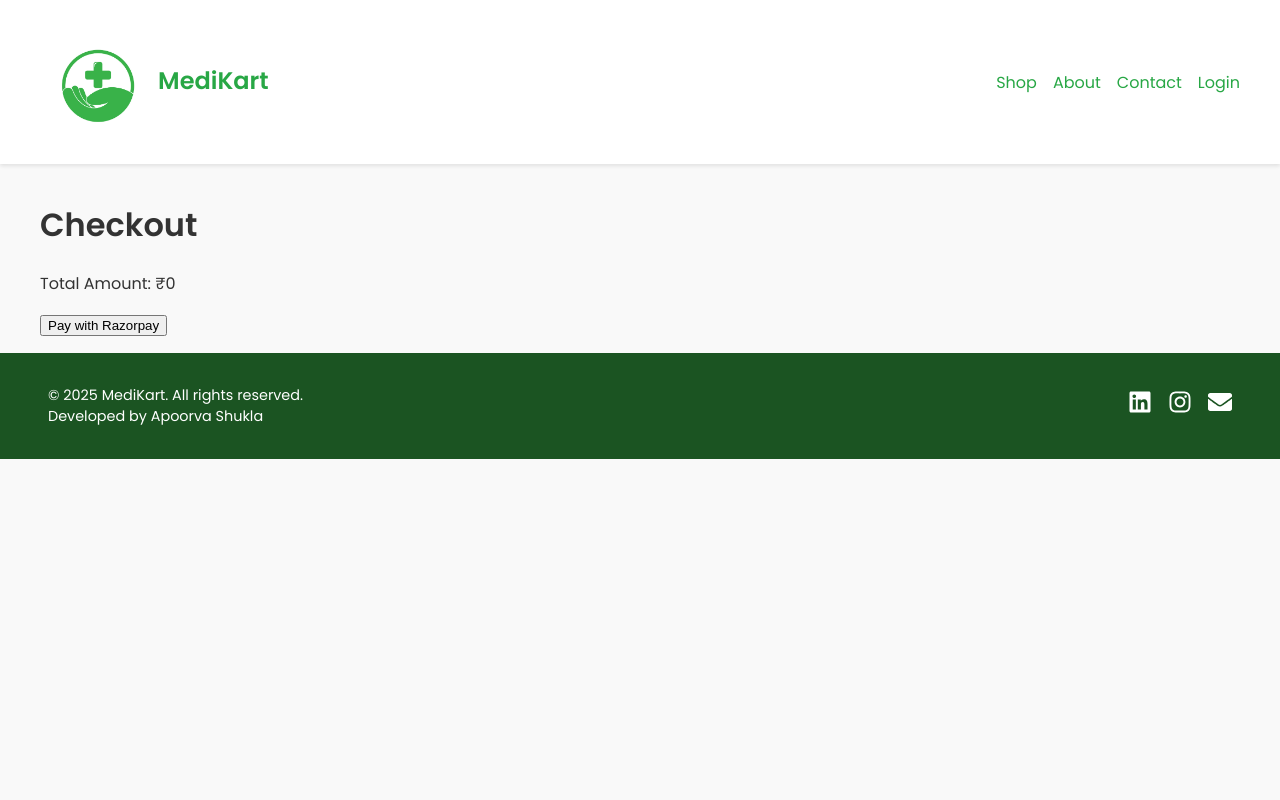
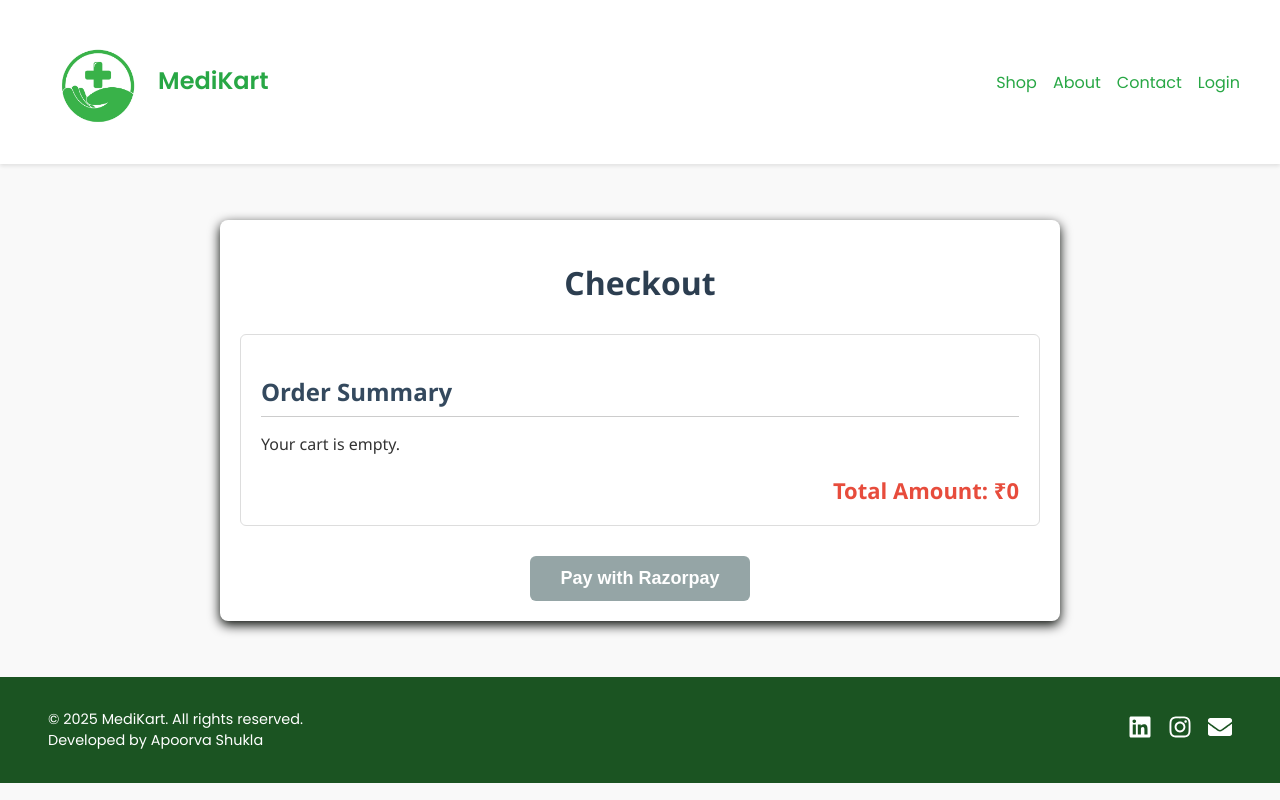
Before and after one commit to apoorva0777/MediKart-Project, a React (Vite) app in the folder medikart-frontend/: page /checkout in a window 1280 px wide. Built offline with nearby package versions, Linux system fonts and the light colour scheme.

Commit message:
cart functionality

```diff
--- a/medikart-frontend/src/components/pages/AboutPage.css
+++ b/medikart-frontend/src/components/pages/AboutPage.css
@@ -7,7 +7,7 @@
 }
 
 .about-left {
-  background: linear-gradient(135deg, #59ab65 0%, #044e19 100%);
+  background: linear-gradient(135deg, #59ab65 0%, #04651f 100%);
   color: white;
   flex: 1;
   padding: 3rem 2rem;
@@ -46,4 +46,5 @@
   max-width: 100%;
   border-radius: 8px;
   box-shadow: 0 6px 20px rgba(0,0,0,0.2);
+  height: 100%;
 }
--- a/medikart-frontend/src/components/pages/CartPage.jsx
+++ b/medikart-frontend/src/components/pages/CartPage.jsx
@@ -69,7 +69,7 @@ const CartPage = () => {
     }
 
     const options = {
-      key: process.env.REACT_APP_RAZORPAY_KEY_ID, // Enter the Key ID generated from the Dashboard
+      key: process.env.REACT_APP_RAZORPAY_KEY_ID,
       amount: orderData.amount,
       currency: orderData.currency,
       name: "MediKart",
@@ -88,7 +88,8 @@ const CartPage = () => {
         const verifyData = await verifyRes.json();
         if (verifyData.status === "success") {
           alert("Payment successful!");
-          // Optionally clear cart or navigate to success page
+          clearCart();
+          // Optionally navigate to success page
         } else {
           alert("Payment verification failed. Please contact support.");
         }
@@ -115,7 +116,7 @@ const CartPage = () => {
     <div className="cart-container">
       <h1 className="cart-header">Your Cart</h1>
       {cartItems.length === 0 ? (
-        <p>Your cart is empty.</p>
+        <p className="cart-empty-message">Your cart is empty.</p>
       ) : (
         <>
           <ul className="cart-items">
@@ -152,9 +153,9 @@ const CartPage = () => {
           </ul>
           <div className="cart-total">Total: ₹{getTotalPrice().toFixed(2)}</div>
           <div className="cart-actions">
-            <button className="cart-button" onClick={handlePayment}>
+            {/* <button className="cart-button" onClick={handlePayment}>
               Pay Now
-            </button>
+            </button> */}
             <button className="cart-button" onClick={handleCheckout}>
               Proceed to Checkout
             </button>
--- /dev/null
+++ b/medikart-frontend/src/components/pages/CheckoutPage.css
@@ -0,0 +1,123 @@
+.checkout-container {
+  max-width: 800px;
+  margin: 40px auto;
+  padding: 20px;
+  background-color: #fff;
+  border-radius: 8px;
+  box-shadow: 0 4px 12px rgba(0,5,0,5);
+  font-family: 'Segoe UI', Tahoma, Geneva, Verdana, sans-serif;
+  color: #333;
+}
+
+.checkout-header {
+  font-size: 32px;
+  font-weight: 700;
+  margin-bottom: 30px;
+  text-align: center;
+  color: #2c3e50;
+}
+
+.order-summary {
+  border: 1px solid #ddd;
+  border-radius: 6px;
+  padding: 20px;
+  margin-bottom: 30px;
+}
+
+.order-summary h2 {
+  font-size: 24px;
+  margin-bottom: 15px;
+  border-bottom: 1px solid #ccc;
+  padding-bottom: 8px;
+  color: #34495e;
+}
+
+.cart-item {
+  display: flex;
+  align-items: center;
+  margin-bottom: 15px;
+  border-bottom: 1px solid #eee;
+  padding-bottom: 10px;
+}
+
+.cart-item-image {
+  width: 70px;
+  height: 70px;
+  object-fit: cover;
+  border-radius: 6px;
+  margin-right: 20px;
+  border: 1px solid #ccc;
+}
+
+.cart-item-details {
+  flex-grow: 1;
+}
+
+.cart-item-name {
+  font-weight: 600;
+  font-size: 18px;
+  margin-bottom: 5px;
+  color: #2c3e50;
+}
+
+.cart-item-quantity {
+  font-size: 14px;
+  color: #7f8c8d;
+}
+
+.cart-item-price {
+  font-weight: 700;
+  font-size: 16px;
+  color: #27ae60;
+  margin-left: 15px;
+}
+
+.total-amount {
+  font-size: 22px;
+  font-weight: 700;
+  text-align: right;
+  margin-top: 20px;
+  color: #e74c3c;
+}
+
+.payment-section {
+  text-align: center;
+}
+
+.payment-button {
+  background-color: #0c952e;
+  color: white;
+  font-size: 18px;
+  font-weight: 600;
+  padding: 12px 30px;
+  border: none;
+  border-radius: 6px;
+  cursor: pointer;
+  transition: background-color 0.3s ease;
+}
+
+.payment-button:hover:not(:disabled) {
+  background-color: #035024;
+}
+
+.payment-button:disabled {
+  background-color: #95a5a6;
+  cursor: not-allowed;
+}
+
+.order-confirmed {
+  text-align: center;
+  padding: 40px 20px;
+  background-color: #dff0d8;
+  border: 1px solid #3c763d;
+  border-radius: 8px;
+  color: #3c763d;
+  font-size: 24px;
+  font-weight: 700;
+}
+
+.order-confirmed p {
+  font-size: 18px;
+  margin-top: 15px;
+  color: #2d572c;
+}
--- a/medikart-frontend/src/components/pages/CheckoutPage.jsx
+++ b/medikart-frontend/src/components/pages/CheckoutPage.jsx
@@ -1,12 +1,15 @@
 import React, { useContext, useState } from 'react';
+import { useNavigate } from 'react-router-dom';
 import { CartContext } from '../../context/CartContext';
 import { AuthContext } from '../../context/AuthContext';
+import './CheckoutPage.css';
 
 const CheckoutPage = () => {
   const { cartItems, clearCart } = useContext(CartContext);
   const { user } = useContext(AuthContext);
   const [loading, setLoading] = useState(false);
   const [orderConfirmed, setOrderConfirmed] = useState(false);
+  const navigate = useNavigate();
 
   const loadRazorpayScript = () => {
     return new Promise((resolve) => {
@@ -80,6 +83,7 @@ const CheckoutPage = () => {
               alert('Payment successful! Thank you for your purchase.');
               clearCart();
               setOrderConfirmed(true);
+              navigate('/cart');
             } else {
               alert('Payment verification failed. Please contact support.');
             }
@@ -108,20 +112,45 @@ const CheckoutPage = () => {
 
   if (orderConfirmed) {
     return (
-      <div>
+      <div className="checkout-container">
+        <div className="order-confirmed">
           <h1>Order Confirmed</h1>
           <p>Thank you for your purchase! Your order has been successfully placed.</p>
+        </div>
       </div>
     );
   }
 
+  const totalAmount = cartItems.reduce((acc, item) => acc + item.price * item.quantity, 0);
+
   return (
-    <div>
-      <h1>Checkout</h1>
-      <p>Total Amount: ₹{cartItems.reduce((acc, item) => acc + item.price * item.quantity, 0)}</p>
-      <button onClick={handlePayment} disabled={loading}>
+    <div className="checkout-container">
+      <h1 className="checkout-header">Checkout</h1>
+
+      <div className="order-summary">
+        <h2>Order Summary</h2>
+        {cartItems.length === 0 ? (
+          <p>Your cart is empty.</p>
+        ) : (
+          cartItems.map((item) => (
+            <div key={item.id} className="cart-item">
+              <img src={item.imageUrl} alt={item.name} className="cart-item-image" />
+              <div className="cart-item-details">
+                <div className="cart-item-name">{item.name}</div>
+                <div className="cart-item-quantity">Quantity: {item.quantity}</div>
+              </div>
+              <div className="cart-item-price">₹{item.price * item.quantity}</div>
+            </div>
+          ))
+        )}
+        <div className="total-amount">Total Amount: ₹{totalAmount}</div>
+      </div>
+
+      <div className="payment-section">
+        <button className="payment-button" onClick={handlePayment} disabled={loading || cartItems.length === 0}>
           {loading ? 'Processing...' : 'Pay with Razorpay'}
         </button>
+      </div>
     </div>
   );
 };
--- a/medikart-frontend/src/components/pages/HomePage.css
+++ b/medikart-frontend/src/components/pages/HomePage.css
@@ -6,7 +6,7 @@
   justify-content: space-between;
   align-items: center;
   padding: 3rem 5rem;
-  background: linear-gradient(135deg, #9eb1a1 0%, #909792 100%);
+  background: linear-gradient(135deg, #324b36 0%, #aae0b9 100%);
   min-height: 80vh;
   font-family: 'Poppins', sans-serif;
   color: #ffffff;
@@ -42,7 +42,7 @@
 }
 
 .btn-shop-now:hover {
-  background-color: #2b8736;
+  background-color: #29612f;
   box-shadow: 0 6px 20px rgba(123, 152, 124, 0.8);
 }
 
--- a/medikart-frontend/src/components/pages/LandingPage.css
+++ b/medikart-frontend/src/components/pages/LandingPage.css
@@ -72,7 +72,7 @@
 
 .image-section {
   position: relative;
-  max-width: 50%;
+  max-width: 100%;
   display: flex;
   align-items: center;
   justify-content: center;
@@ -81,7 +81,7 @@
 .image-section img {
   max-width: 100%;
   border-radius: 20px;
-  box-shadow: 0 0 15px rgba(0,0,0,0.5);
+  box-shadow: 0 0 15px rgba(0, 4, 0, 5);
 }
 
 .arrow {
--- a/medikart-frontend/src/components/pages/LandingPage.jsx
+++ b/medikart-frontend/src/components/pages/LandingPage.jsx
@@ -9,21 +9,21 @@ const slides = [
     title: 'Healthcare Made Simple & Safe',
     description:
       'Your trusted partner for medicines and healthcare needs.',
-    imageUrl: '/src/assets/med.jpg',
+    imageUrl: '/src/assets/stethoscope.jpg',
   },
   {
     id: 2,
     title: 'INNOVATIVE SOLUTIONS FOR YOUR NEEDS',
     description:
       'Praesent commodo cursus magna, vel scelerisque nisl consectetur et.',
-    imageUrl: '/src/assets/expert2.jpg',
+    imageUrl: '/src/assets/paracetamol.jpg',
   },
   {
     id: 3,
     title: 'DEDICATED TO YOUR SUCCESS',
     description:
       'Donec ullamcorper nulla non metus auctor fringilla.',
-    imageUrl: '/src/assets/expert3.jpg',
+    imageUrl: '/src/assets/pulse-oximeter.jpg',
   },
 ]
 
```
Also changed, not shown: medikart-frontend/src/components/pages/CartPage.css (+69 -21 lines), medikart-frontend/src/context/CartContext.jsx (+27 -3 lines), 1 other file (tests, documents, lock files or other folders). Lines whose indentation alone changed are shown as unchanged.
